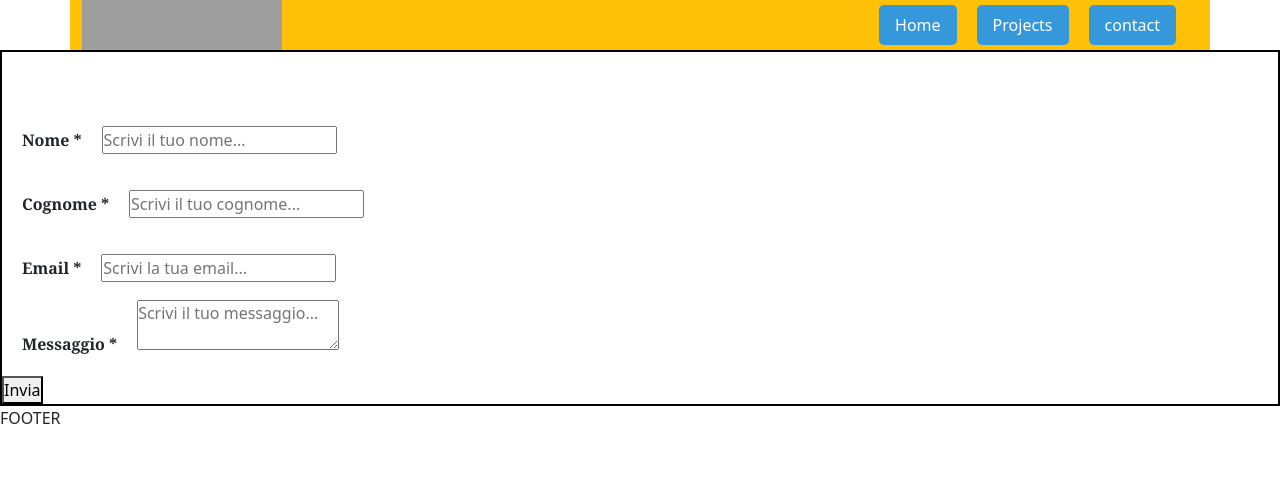
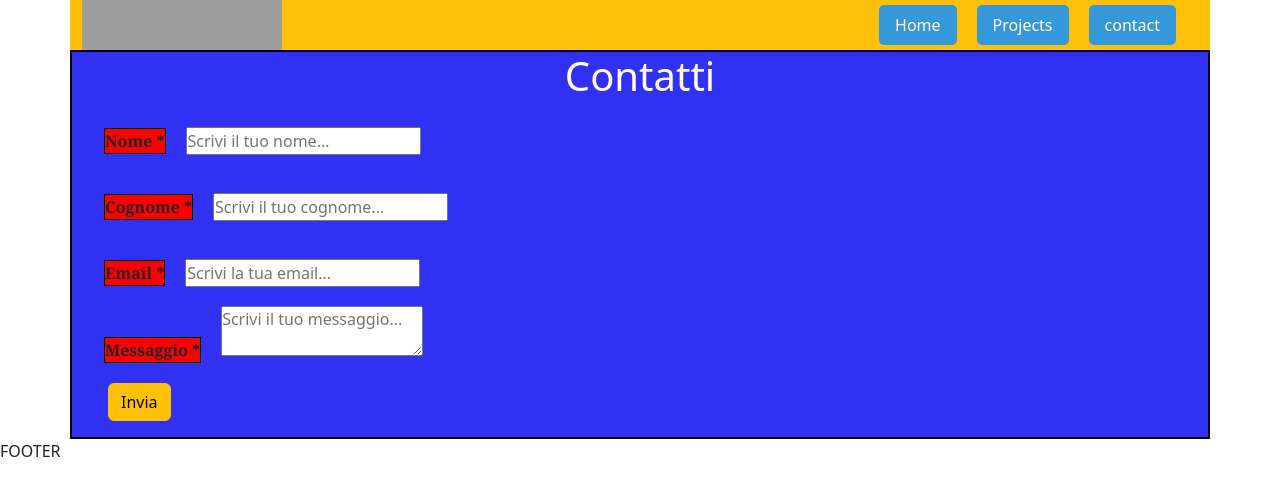
Before and after one commit to stefanopaesano/vite-boolfolio, a Vue app: page /contact in a window 1280 px wide. Shown: the top 496 px of the page. Built offline with nearby package versions, Linux system fonts and the light colour scheme; grey boxes are pictures that could not be loaded.

Commit message:
nuovo push

```diff
--- a/src/pages/ContactPage.vue
+++ b/src/pages/ContactPage.vue
@@ -10,18 +10,17 @@ export default {
   },
   methods: {
     sendMessage() {
-      console.log('name');
-      console.log('surname');
-      console.log('email');
-      console.log('message');
-
+      console.log('name', this.name, typeof this.name);
+      console.log('surname', this.surname, typeof this.surname);
+      console.log('email', this.email, typeof this.email);
+      console.log('message', this.message, typeof this.message);
     }
   }
 }
 </script>
 
 <template>
-  <form @submit.prevent="sendMessage">
+  <form class="container" @submit.prevent="sendMessage">
 
     <h1>Contatti</h1>
 
@@ -45,8 +44,7 @@ export default {
       <textarea v-model="message" id="message" placeholder="Scrivi il tuo messaggio..."></textarea>
     </div>
 
-
-    <button type="submit">Invia</button>
+    <button class="btn btn-warning mb-3 ms-4" type="submit">Invia</button>
   </form>
 </template>
 
@@ -54,11 +52,14 @@ export default {
 form {
   border: 2px solid black;
   text-align: start;
+  background-color: rgb(49, 49, 243);
 }
 label {
   margin: 20px;
   font-family: Georgia, 'Times New Roman', Times, serif;
   font-weight: bold;
+  background-color: red;
+  border: 1px solid black;
 }
 h1 {
   color: white;
--- a/src/pages/ProjectsPage.vue
+++ b/src/pages/ProjectsPage.vue
@@ -44,7 +44,7 @@ export default {
         <h1 class="text-primary text-center">Progetti</h1>
 
 
-        <button class="btn btn-primary mb-3 ms-4" @click="createNewProject">
+        <button class="btn btn-primary mb-3 ms-4">
             Crea Nuovo Progetto <i class="fa-solid fa-plus"></i>
         </button>
 
```
Lines whose indentation alone changed are shown as unchanged.
